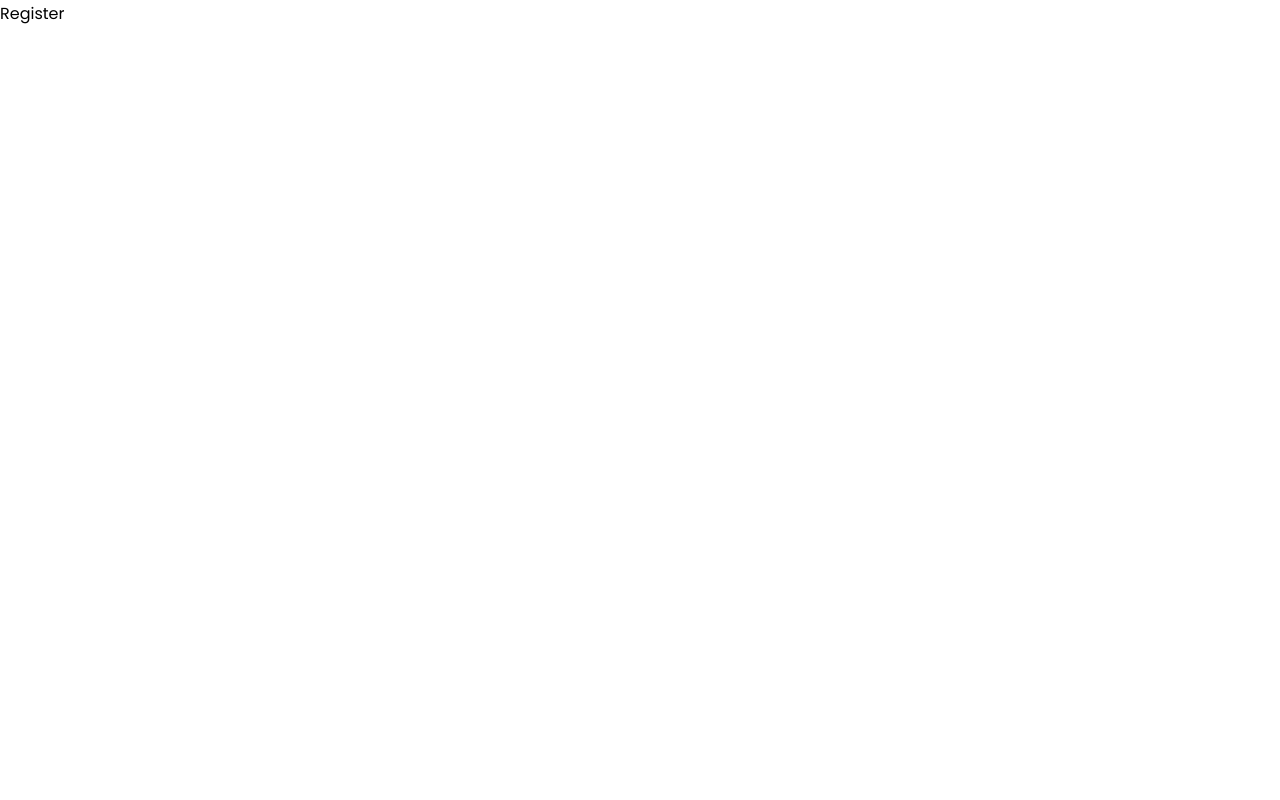
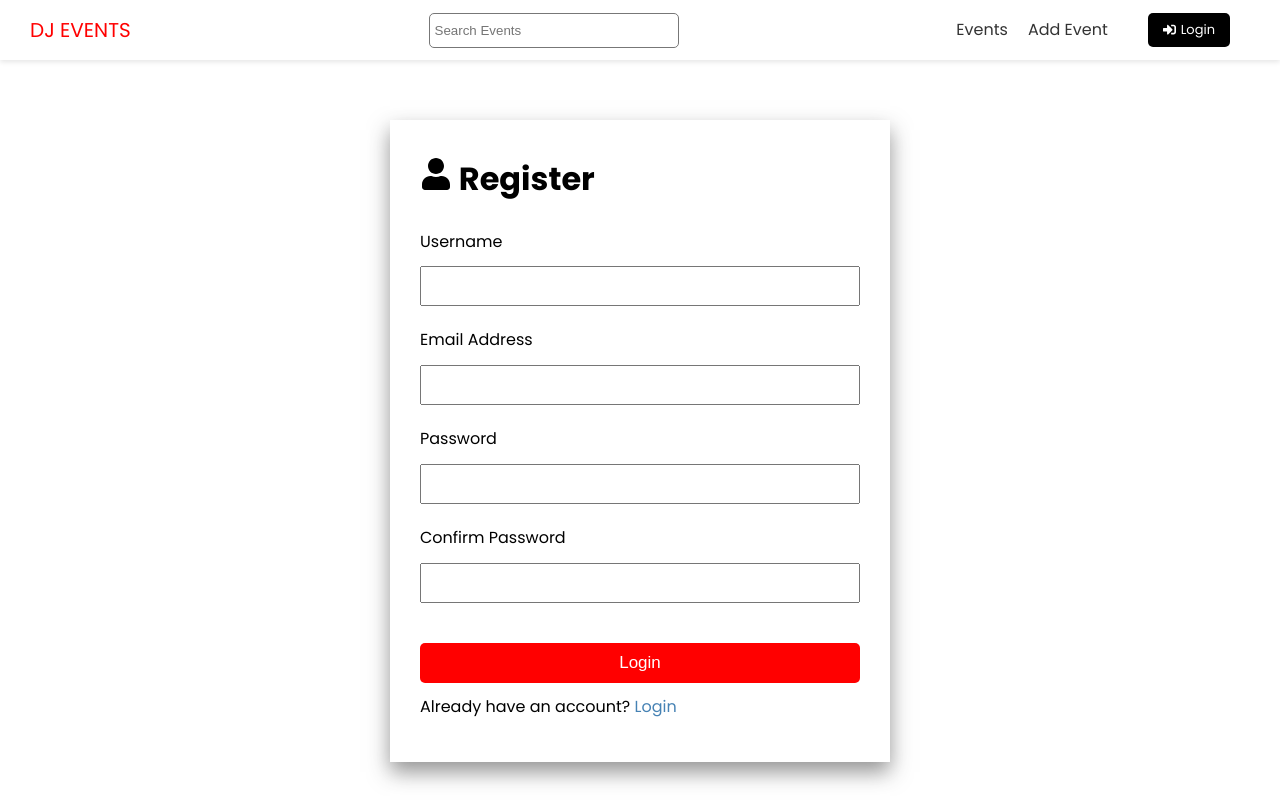
Before and after one commit to gazjosef/DJ-Events-Front-End, a Next.js app: page /account/register in a window 1280 px wide. Shown: the top 800 px of the page. Built offline with nearby package versions, Linux system fonts and the light colour scheme.

Commit message:
Register & Login Forms

```diff
--- a/pages/account/login.js
+++ b/pages/account/login.js
@@ -12,6 +12,7 @@ export default function loginPage() {
 
   const handleSubmit = (e) => {
     e.preventDefault();
+    console.log(email, password);
   };
 
   return (
--- a/pages/account/register.js
+++ b/pages/account/register.js
@@ -1,3 +1,80 @@
+import { FaUser } from "react-icons/fa";
+import { ToastContainer, toast } from "react-toastify";
+import "react-toastify/dist/ReactToastify.css";
+import { useState, useEffect, useContext } from "react";
+import Link from "next/link";
+import Layout from "@/components/Layout";
+import styles from "@/styles/AuthForm.module.css";
+
 export default function registerPage() {
-  return <div>Register</div>;
+  const [username, setUsername] = useState("");
+  const [email, setEmail] = useState("");
+  const [password, setPassword] = useState("");
+  const [passwordConfirm, setPasswordConfirm] = useState("");
+
+  const handleSubmit = (e) => {
+    e.preventDefault();
+
+    if (password !== passwordConfirm) {
+      toast.error("Passwords do not match!");
+      return;
+    }
+    console.log({ username, email, password });
+  };
+
+  return (
+    <Layout title="User Registration">
+      <div className={styles.auth}>
+        <h1>
+          <FaUser /> Register
+        </h1>
+
+        <ToastContainer />
+
+        <form onSubmit={handleSubmit}>
+          <div>
+            <label htmlFor="username">Username</label>
+            <input
+              type="text"
+              id="username"
+              value={username}
+              onChange={(e) => setUsername(e.target.value)}
+            />
+          </div>
+          <div>
+            <label htmlFor="email">Email Address</label>
+            <input
+              type="email"
+              id="email"
+              value={email}
+              onChange={(e) => setEmail(e.target.value)}
+            />
+          </div>
+          <div>
+            <label htmlFor="password">Password</label>
+            <input
+              type="password"
+              id="password"
+              value={password}
+              onChange={(e) => setPassword(e.target.value)}
+            />
+          </div>
+          <div>
+            <label htmlFor="passwordConfirm">Confirm Password</label>
+            <input
+              type="password"
+              id="passwordConfirm"
+              value={passwordConfirm}
+              onChange={(e) => setPasswordConfirm(e.target.value)}
+            />
+          </div>
+          <input type="submit" value="Login" className="btn" />
+        </form>
+
+        <p>
+          Already have an account? <Link href="/account/login">Login</Link>
+        </p>
+      </div>
+    </Layout>
+  );
 }
```
